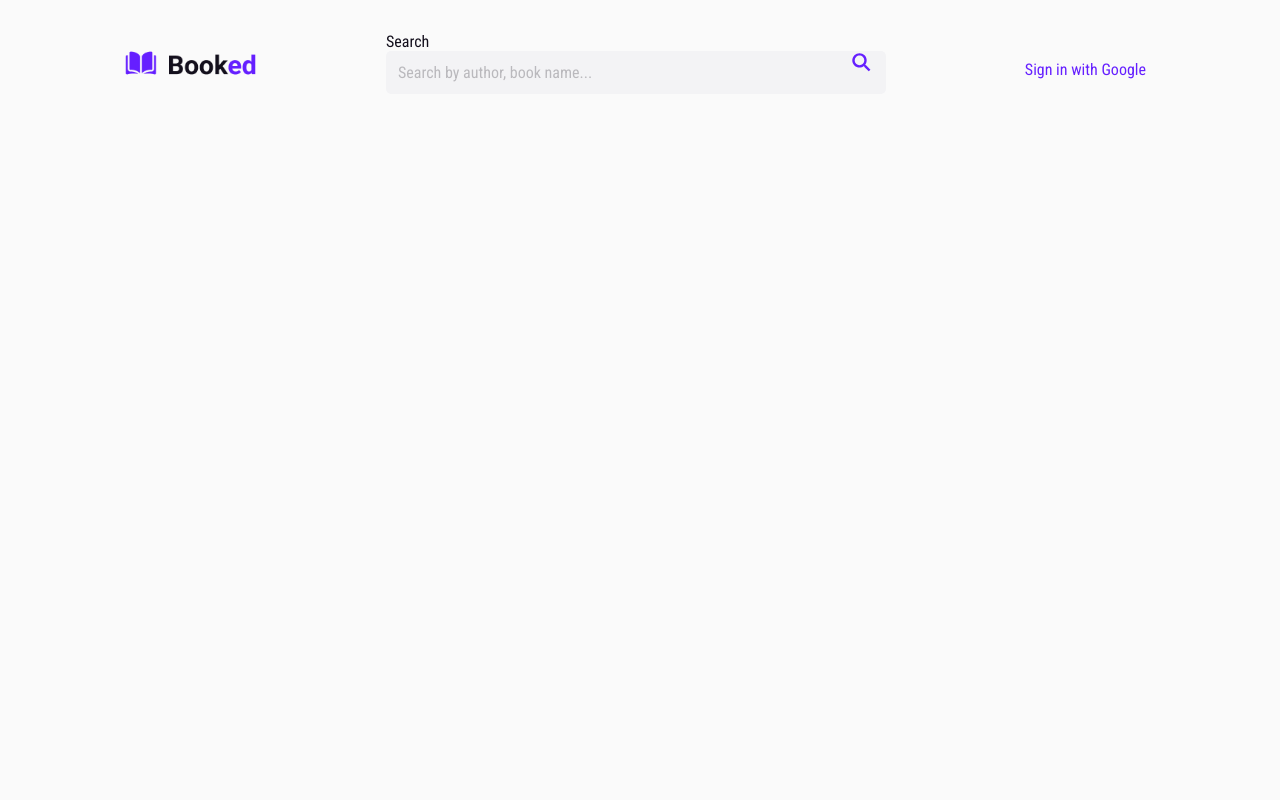
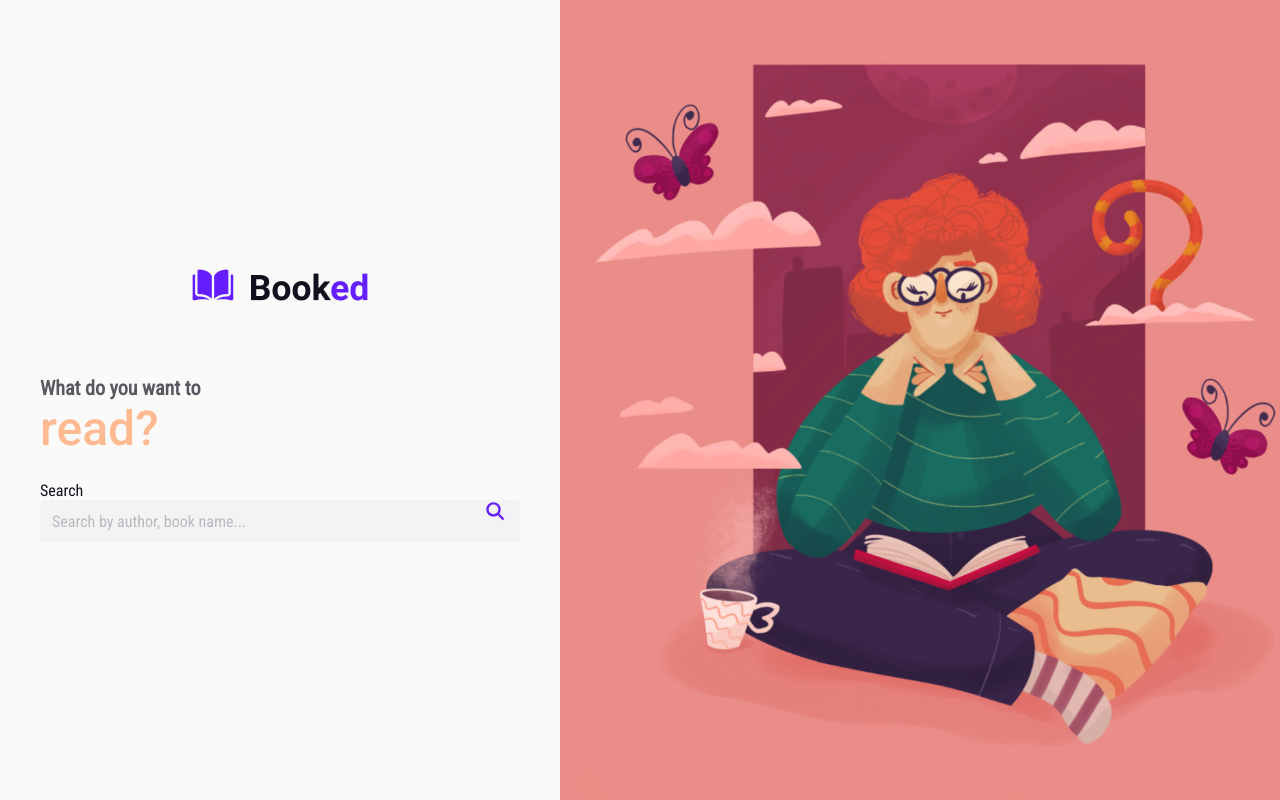
Before and after one commit to decioneto/booked, a React (Create React App) app: page / in a window 1280 px wide. Built offline with nearby package versions, Linux system fonts and the light colour scheme; no server answers.

Commit message:
Aplicação das rotas iniciais

```diff
--- a/package.json
+++ b/package.json
@@ -17,6 +17,7 @@
     "firebase": "^9.6.11",
     "react": "^18.0.0",
     "react-dom": "^18.0.0",
+    "react-router-dom": "^6.3.0",
     "react-scripts": "5.0.1",
     "styled-components": "^5.3.5",
     "typescript": "^4.6.3",
--- a/src/App.tsx
+++ b/src/App.tsx
@@ -1,9 +1,11 @@
 import { useState } from 'react'
+import { BrowserRouter, Routes, Route } from 'react-router-dom'
 import { AuthContextProvider } from './context/AuthContext'
 import { ThemeProvider } from 'styled-components'
 
 import GlobalStyle from './styles/global'
-import SearchPage from './Pages/Searchpage'
+import { SearchPage } from './Pages/Searchpage'
+import { MainPage } from './Pages/MainPage'
 import light from './styles/themes/light'
 import dark from './styles/themes/dark'
 
@@ -13,9 +15,12 @@ function App() {
   return (
     <ThemeProvider theme={theme}>
       <AuthContextProvider>
-        {/* <MainPage /> */}
-
-        <SearchPage />
+        <BrowserRouter>
+          <Routes>
+            <Route path="/" element={ <MainPage /> }/>
+            <Route path="/search/:q" element={ <SearchPage /> }/>
+          </Routes>
+        </BrowserRouter>
 
         <GlobalStyle />
       </AuthContextProvider>
--- a/src/Pages/MainPage/index.tsx
+++ b/src/Pages/MainPage/index.tsx
@@ -12,7 +12,7 @@ import {
   Canvas
 } from './styles'
 
-function MainPage() {
+export function MainPage() {
   const imageURL = String(CanvasImage);
 
   return (
@@ -35,5 +35,3 @@ function MainPage() {
     </Container>
   )
 }
-
-export default MainPage
--- a/src/Pages/Searchpage/index.tsx
+++ b/src/Pages/Searchpage/index.tsx
@@ -5,7 +5,7 @@ import {
   Container
 } from './styles'
 
-function SearchPage() {
+export function SearchPage() {
   return (
     <Container>
       <Header />
@@ -14,5 +14,3 @@ function SearchPage() {
     </Container>
   )
 }
-
-export default SearchPage
```
Also changed, not shown: 1 other file (tests, documents, lock files or other folders).
